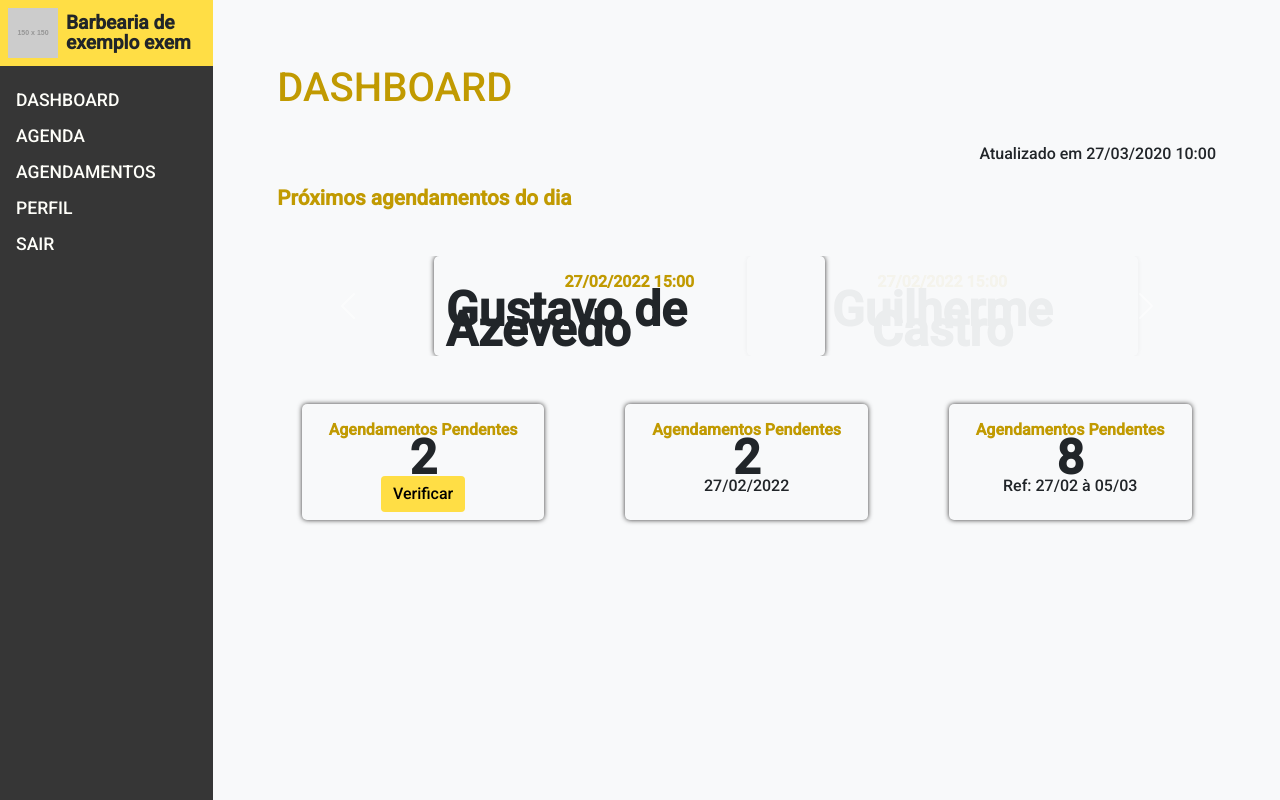
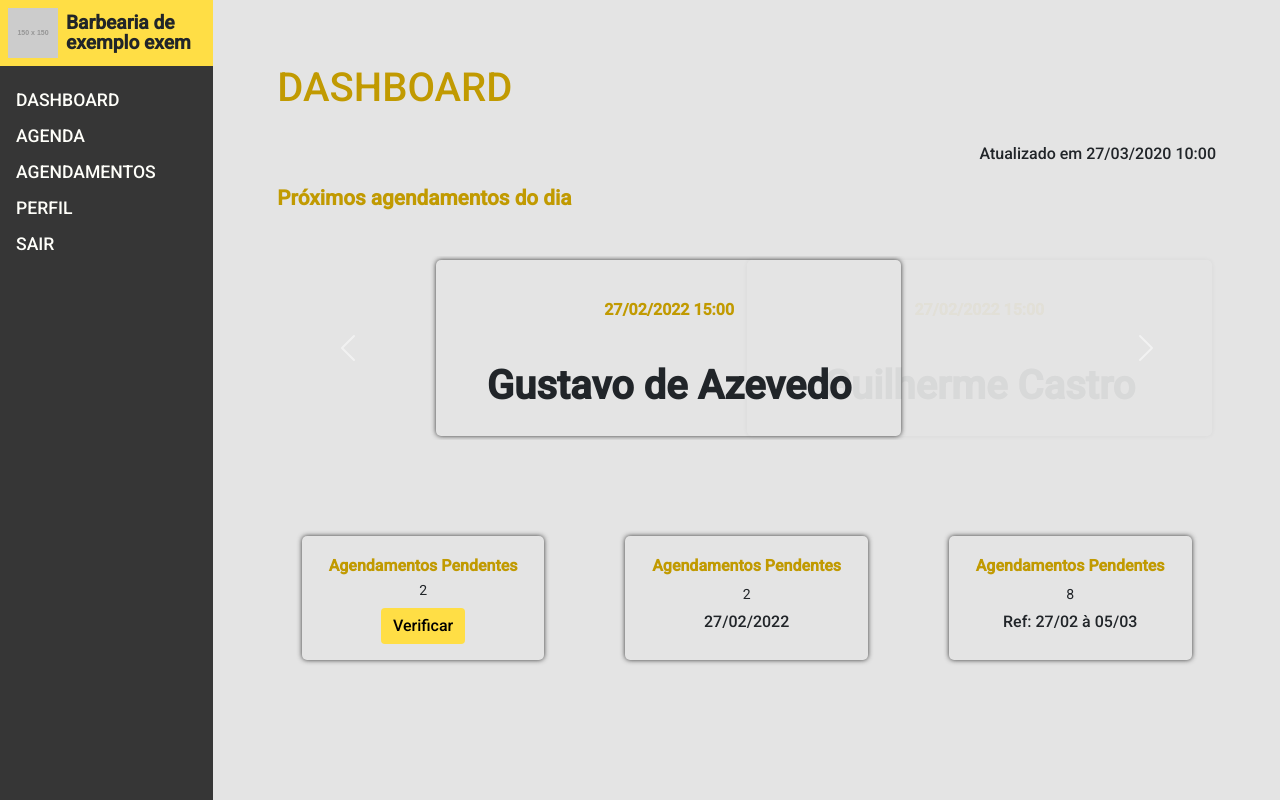
Before and after one commit to GustaAzevedo/NaRegua-front-end, an Angular app in the folder NaRegua-app/: page /logado/dashboard in a window 1280 px wide. Built offline with nearby package versions, Linux system fonts and the light colour scheme; what ngx-cookie-service would draw is missing.

Commit message:
dashboard, agenda e horarioservice

```diff
--- a/NaRegua-app/src/app/services/horario.service.ts
+++ b/NaRegua-app/src/app/services/horario.service.ts
@@ -24,7 +24,6 @@ const httpOptions = {
 })
 export class HorarioService {
 
-
   constructor(private snackkBar: MatSnackBar, private HTTP: HttpClient) { }
 
   showMessage(msg: string, isError: boolean = false): void {
@@ -41,7 +40,6 @@ export class HorarioService {
     return EMPTY
   }
 
-
   listar(): Observable<Horario[]> {
     return this.HTTP.get<Horario[]>(apiUrlInfoGES + 'horario').pipe(
       map((obj) => obj)
@@ -56,6 +54,14 @@ export class HorarioService {
     );
   }
 
+  update(horario: Horario): Observable<Horario> {
+    let url = `${apiUrlInfoGES}horario/${horario.id}`;
+    return this.HTTP.put<Horario>(url, horario, httpOptions).pipe(
+      catchError((e) => this.errorHandler(e)),
+      map((obj) => obj),
+    );
+  }
+
   deleteHorario(h: Horario): Observable<any> {
     let url = `${apiUrlInfoGES}horario/${h.id}`;
     console.log(url)
--- a/NaRegua-app/src/app/view/logado/agenda/agenda.component.html
+++ b/NaRegua-app/src/app/view/logado/agenda/agenda.component.html
@@ -30,8 +30,9 @@
         <div class="col-2">
           <div class="row m-0">
 
-            <button class="col-6 table-title-2 text-end"><i class="fa-solid fa-trash" (click)="excluir(h)"></i></button>
-            <button class="col-6 table-title-2 text-end"><i class="fa-solid fa-ellipsis-vertical"
+            <button class="col-6 table-title-2 text-end"><i class="fa-solid fa-trash p-1"
+                (click)="excluir(h)"></i></button>
+            <button class="col-6 table-title-2 text-end "><i class="fa-solid fa-ellipsis-vertical p-1"
                 (click)="editar(h)"></i></button>
 
           </div>
--- a/NaRegua-app/src/app/view/logado/agenda/agenda.component.scss
+++ b/NaRegua-app/src/app/view/logado/agenda/agenda.component.scss
@@ -27,7 +27,7 @@
   }
 
   .text {
-    color: rgb(102, 102, 102) !important;
+    color: var(--yellow) !important;
   }
 
   .tabela {
--- a/NaRegua-app/src/app/view/logado/agenda/agenda.component.ts
+++ b/NaRegua-app/src/app/view/logado/agenda/agenda.component.ts
@@ -21,17 +21,11 @@ export class AgendaComponent implements OnInit {
   }
 
   adicionar(): void {
-    if (this.criarAlterar) {
-
-    } else {
-      this.router.navigate(['/logado/cria-agenda'])
-    }
+    this.router.navigate(['/logado/cria-agenda'])
   }
 
   editar(h: Horario) {
-    this.router.navigateByUrl('/logado/cria-agenda', {
-      state: { h: Horario }
-    })
+    this.router.navigate(['/logado/cria-agenda', h])
   }
 
   excluir(h: Horario) {
@@ -41,7 +35,6 @@ export class AgendaComponent implements OnInit {
         this.ngOnInit()
       }, 1000)
     });
-
   }
 
 }
--- a/NaRegua-app/src/app/view/logado/cria-agenda/cria-agenda.component.ts
+++ b/NaRegua-app/src/app/view/logado/cria-agenda/cria-agenda.component.ts
@@ -1,5 +1,5 @@
 import { Horario } from './../../../models/Horario';
-import { Router } from '@angular/router';
+import { ActivatedRoute, Router } from '@angular/router';
 import { HorarioService } from './../../../services/horario.service';
 import { Component, OnInit } from '@angular/core';
 import { NgForm } from '@angular/forms';
@@ -28,9 +28,24 @@ export class CriaAgendaComponent implements OnInit {
     updated_at: null,
     created_at: null
   };
-  bacon = 'oi';
+  horario2: Horario = {
+    hr_fim: '',
+    hr_inicio: '',
+    tg_domingo: 0,
+    tg_segunda: 0,
+    tg_terca: 0,
+    tg_quarta: 0,
+    tg_quinta: 0,
+    tg_sexta: 0,
+    tg_sabado: 0,
+    tg_inativo: 0,
+    barbearia_id: 1,
+    updated_at: null,
+    created_at: null
+  };
+  alteraOuCria: boolean = false;
 
-  constructor(private horarioService: HorarioService, private router: Router, public datepipe: DatePipe) {
+  constructor(private horarioService: HorarioService, private router: Router, private route: ActivatedRoute, public datepipe: DatePipe) {
     const h = this.router.getCurrentNavigation();
     //this.horario = h.extras.state.Horario;
     //console.log(this.horario)
@@ -38,15 +53,35 @@ export class CriaAgendaComponent implements OnInit {
 
   ngOnInit(): void {
 
+    this.route.params.subscribe(params => {
+      this.horario2 = params;
+      console.log("criado: " + this.horario2.created_at)
+      if (this.horario2.id != null) {
+        this.alteraOuCria = true;
+      }
+    })
+
   }
 
-  salvar(): void {
+  cria(): void {
+    if (this.alteraOuCria == false) {
       this.horario.updated_at = Date.now().toString();
       this.horario.created_at = Date.now().toString();
       this.horarioService.create(this.horario).subscribe(() => {
         this.horarioService.showMessage('Agenda criado');
         this.router.navigate(['/logado/agenda'])
       })
+    }
+    else {
+      this.horarioService.update(this.horario2).subscribe(() => {
+        this.horarioService.showMessage('Agenda salvo');
+        this.router.navigate(['/logado/agenda'])
+      })
+    }
+  }
+
+  edita(): void {
+
   }
 
   alteraDom(n: Number): Number {
--- a/NaRegua-app/src/app/view/logado/dashboard/dashboard.component.html
+++ b/NaRegua-app/src/app/view/logado/dashboard/dashboard.component.html
@@ -9,19 +9,19 @@
     <p class="subtitle">Próximos agendamentos do dia</p>
   </div>
 
-  <div class="col-12 p-0 px-md-3 carrossel ">
+  <div class="col-12 p-0 px-md-3 carrossel pb-5">
     <div id="carouselExampleFade" class="carousel slide carousel-fade" data-bs-ride="carousel">
-      <div class="carousel-inner d-flex justify-content-around">
+      <div class="carousel-inner d-flex justify-content-around p-1">
 
         <div class="carousel-item active">
           <div class="row m-0">
-            <div class="col-5 kard p-0">
-              <div class="row m-0">
-                <div class="col-12 text-center">
+            <div class="col-6 kard p-0 ">
+              <div class="row h-100 m-0">
+                <div class="col-12 text-center py-4">
                   <p class="title">27/02/2022 15:00</p>
                 </div>
-                <div class="col-12 te xt-center">
-                  <p class="number">Gustavo de Azevedo</p>
+                <div class="col-12 te xt-center py-4">
+                  <p class="name text-center">Gustavo de Azevedo</p>
                 </div>
               </div>
             </div>
@@ -29,17 +29,16 @@
         </div>
         <div class="carousel-item">
           <div class="row m-0">
-            <div class="col-5 kard p-0">
+            <div class="col-6 kard p-0">
               <div class="row m-0">
-                <div class="col-12 text-center">
+                <div class="col-12 text-center  py-4">
                   <p class="title">27/02/2022 15:00</p>
                 </div>
-                <div class="col-12 text-center">
-                  <p class="number">Guilherme Castro</p>
+                <div class="col-12 text-center  py-4">
+                  <p class="name text-center">Guilherme Castro</p>
                 </div>
               </div>
             </div>
-
           </div>
         </div>
 
@@ -61,14 +60,14 @@
     <div class="row justify-content-around m-0 kards">
 
       <div class="col-3 kard p-0">
-        <div class="row m-0">
+        <div class="row m-0 py-1">
           <div class="col-12 text-center">
             <p class="title">Agendamentos Pendentes</p>
           </div>
-          <div class="col-12 text-center">
+          <div class="col-12 text-center py-1">
             <p class="number">2</p>
           </div>
-          <div class="col-12 text-center">
+          <div class="col-12 text-center py-1">
             <button class="btn btn-warning">Verificar</button>
           </div>
         </div>
@@ -76,13 +75,13 @@
 
       <div class="col-3 kard p-0">
         <div class="row m-0">
-          <div class="col-12 text-center">
+          <div class="col-12 text-center py-1">
             <p class="title">Agendamentos pendentes</p>
           </div>
-          <div class="col-12 text-center">
+          <div class="col-12 text-center py-1">
             <p class="number">2</p>
           </div>
-          <div class="col-12 text-center">
+          <div class="col-12 text-center py-1">
             <p class="data">27/02/2022</p>
           </div>
         </div>
@@ -90,14 +89,14 @@
 
       <div class="col-3 kard p-0">
         <div class="row m-0">
-          <div class="col-12 text-center">
+          <div class="col-12 text-center py-1">
             <p class="title">Agendamentos pendentes</p>
           </div>
-          <div class="col-12 text-center">
+          <div class="col-12 text-center py-1">
             <p class="number">8</p>
           </div>
           <div class="col-12">
-            <p class="data text-center">Ref: 27/02 à 05/03</p>
+            <p class="data text-center py-1">Ref: 27/02 à 05/03</p>
           </div>
         </div>
       </div>
--- a/NaRegua-app/src/app/view/logado/dashboard/dashboard.component.scss
+++ b/NaRegua-app/src/app/view/logado/dashboard/dashboard.component.scss
@@ -28,6 +28,12 @@
     }
   }
 
+  .kard-p {
+    height: 300px;
+    min-width: 500px;
+  }
+
+
   .kard-principal {
     .next {
       color: var(--black);
@@ -50,8 +56,8 @@
       text-transform: capitalize;
     }
 
-    .number {
-      font-size: 3rem;
+    .name {
+      font-size: 2.5rem;
       font-weight: 600;
       padding: 0.5rem 0;
     }
--- a/NaRegua-app/src/app/view/logado/logado.component.scss
+++ b/NaRegua-app/src/app/view/logado/logado.component.scss
@@ -1,5 +1,9 @@
 .h-100 {
   min-height: 100vh;
+}
+
+.bg-light {
+  background-color: rgb(228, 228, 228) !important;
 }
 
 .bg-gray {
```
Also changed, not shown: NaRegua-app/src/app/view/logado/cria-agenda/cria-agenda.component.html (+72 -3 lines). Lines whose indentation alone changed are shown as unchanged.
